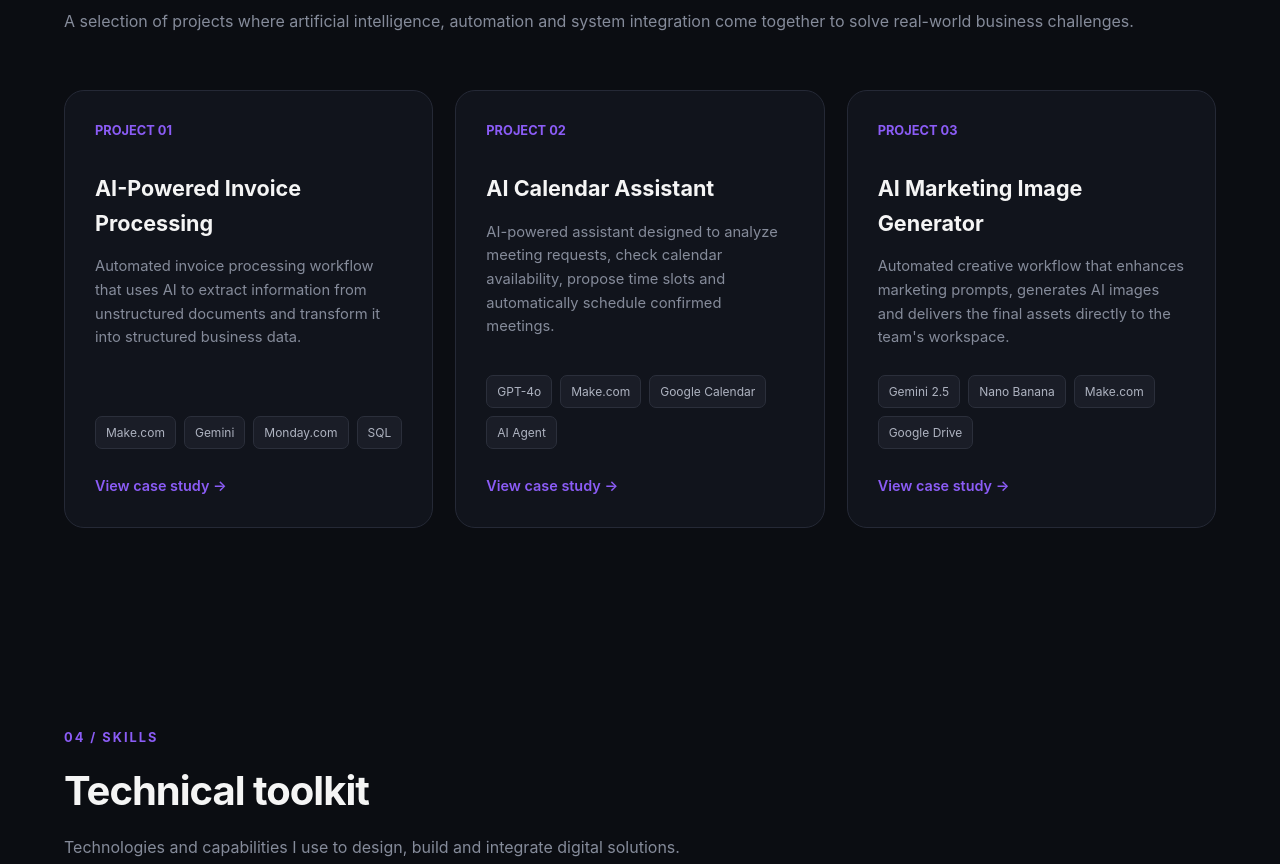
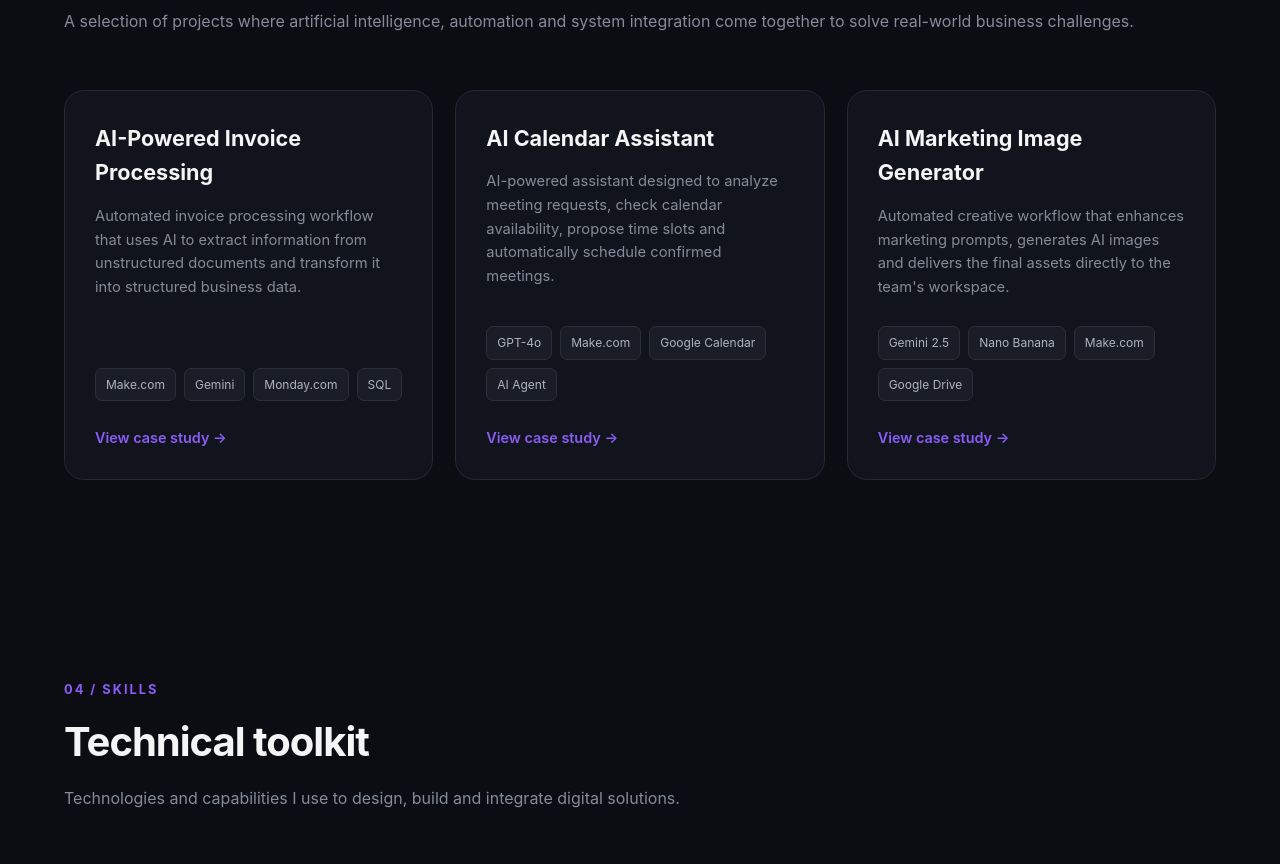
Before and after one commit to anitaquiroga/Portafolio, a plain HTML site: page index.html in a window 1280 px wide. Shown: the part 3146-4010 px from the top of the page. Drawn offline with Linux system fonts and the light colour scheme.

Commit message:
fix proyect

```diff
--- a/index.html
+++ b/index.html
@@ -979,10 +979,6 @@
 
                 <div class="project-card">
 
-                    <div class="project-number">
-                        PROJECT 01
-                    </div>
-
                     <h3>
                         AI-Powered Invoice Processing
                     </h3>
@@ -1013,10 +1009,6 @@
 
                 <div class="project-card">
 
-                    <div class="project-number">
-                        PROJECT 02
-                    </div>
-
                     <h3>
                         AI Calendar Assistant
                     </h3>
@@ -1046,10 +1038,6 @@
                 <!-- Project 3 -->
 
                 <div class="project-card">
-
-                    <div class="project-number">
-                        PROJECT 03
-                    </div>
 
                     <h3>
                         AI Marketing Image Generator
```
